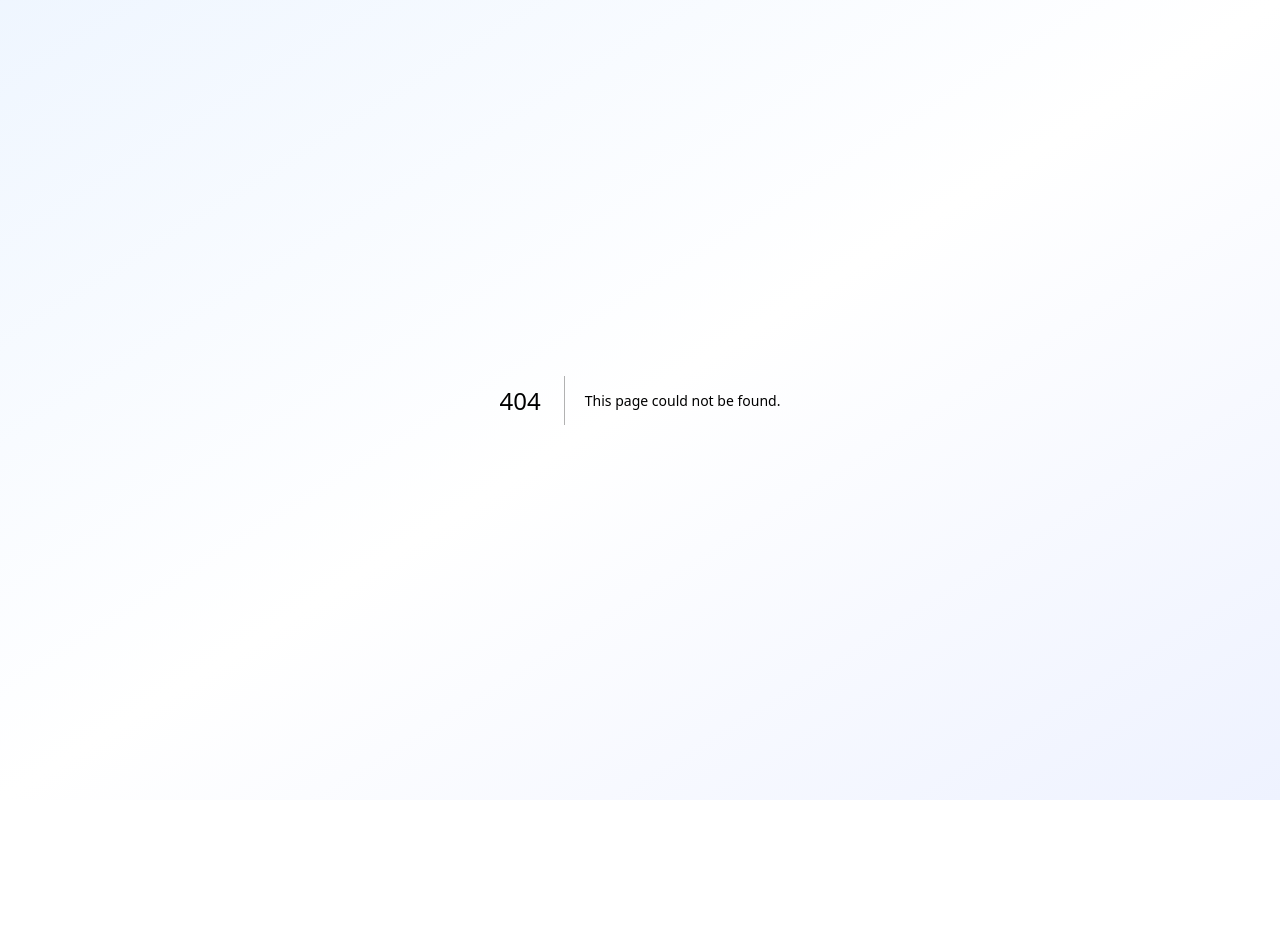
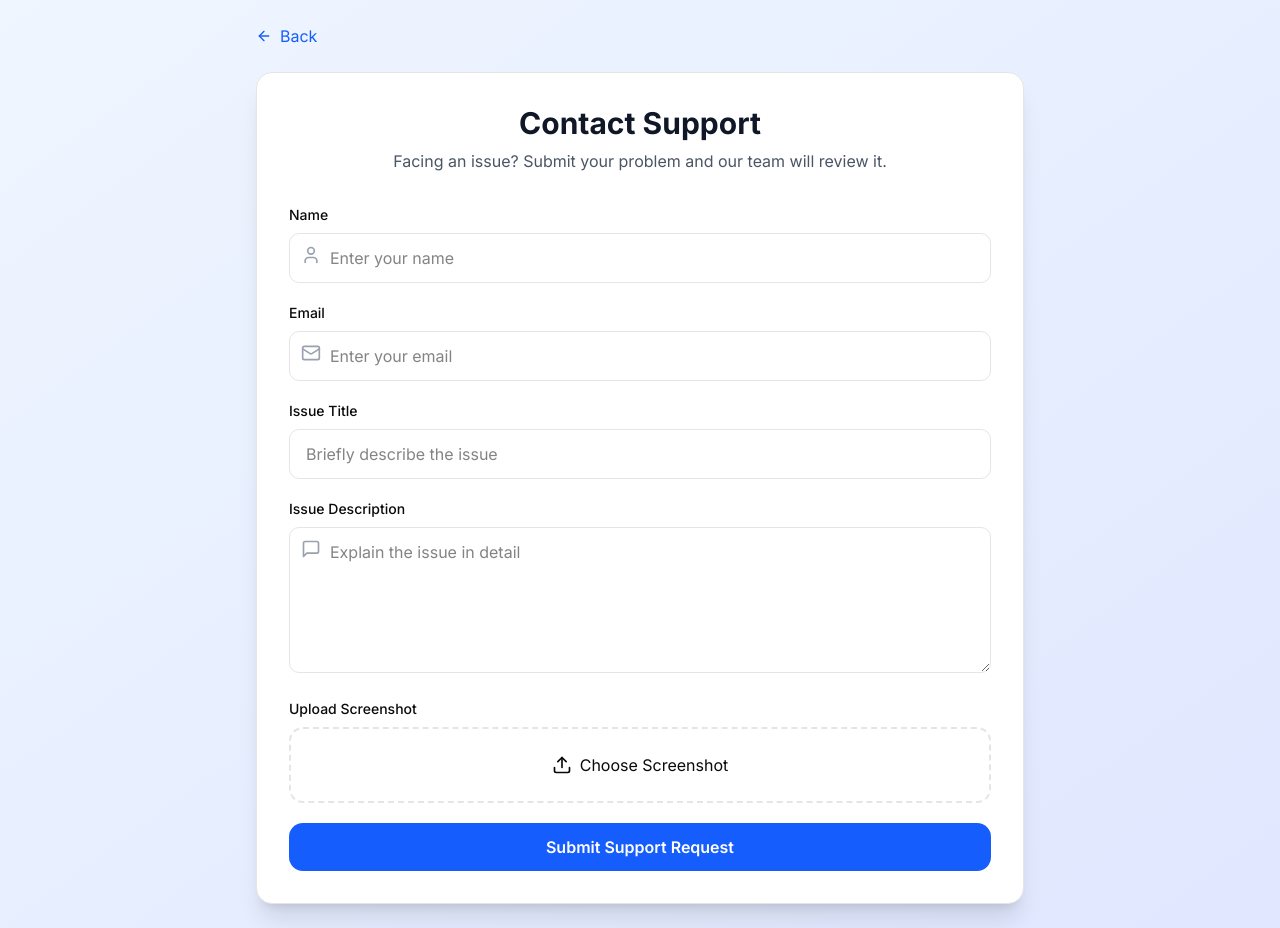
Before and after one commit to iyumtush/DOCCLG, a Next.js app in the folder DOCCLG-frontend/: page /support in a window 1280 px wide. Before the commit this address had no page. Before the commit the page ends 800 px from the top, so only its background shows below. Built offline with nearby package versions, Linux system fonts and the light colour scheme.

Commit message:
Add support page and improve UI

```diff
--- a/DOCCLG-frontend/src/app/page.tsx
+++ b/DOCCLG-frontend/src/app/page.tsx
@@ -1352,7 +1352,7 @@ onChange={(e) => {
                 {/* Additional Links */}
                 <div className="text-center space-y-2 pt-4 border-t">
                   <p className="text-sm text-gray-600">
-                    Need help? Contact IT Support
+                    Need help? Contact Support
                   </p>
                   <div className="flex justify-center space-x-4 text-xs">
                     <button
@@ -1362,7 +1362,13 @@ onChange={(e) => {
   Forgot Password?
 </button>
                     <span className="text-gray-300">|</span>
-                    <button className="text-blue-600 hover:underline">System Guide</button>
+                    <button
+                      type="button"
+                      className="text-blue-600 hover:underline"
+                      onClick={() => router.push('/support')}
+                    >
+                      Contact Support
+                    </button>
                   </div>
                 </div>
               </CardContent>
--- a/DOCCLG-frontend/src/app/page_backup.tsx
+++ /dev/null
@@ -1,6 +0,0 @@
-"use client";
-
-// Backup placeholder kept outside the active app flow.
-export default function PageBackup() {
-  return null;
-}
--- a/DOCCLG-frontend/src/app/page_broken_backup.tsx
+++ /dev/null
@@ -1,6 +0,0 @@
-"use client";
-
-// Backup placeholder kept outside the active app flow.
-export default function PageBrokenBackup() {
-  return null;
-}
--- a/DOCCLG-frontend/src/app/page_old.tsx
+++ /dev/null
@@ -1,6 +0,0 @@
-"use client";
-
-// Backup placeholder kept outside the active app flow.
-export default function PageOld() {
-  return null;
-}
--- /dev/null
+++ b/DOCCLG-frontend/src/app/support/page.tsx
@@ -0,0 +1,191 @@
+"use client";
+
+import { useState } from "react";
+import { toast } from "sonner";
+import { ArrowLeft, Upload, Mail, User, MessageSquare } from "lucide-react";
+import { useRouter } from "next/navigation";
+
+export default function SupportPage() {
+  const router = useRouter();
+
+  const [form, setForm] = useState({
+    name: "",
+    email: "",
+    title: "",
+    description: "",
+  });
+
+  const [loading, setLoading] = useState(false);
+  const [screenshot, setScreenshot] = useState<File | null>(null);
+
+  const handleSubmit = async () => {
+    try {
+      setLoading(true);
+
+      let screenshotUrl = "";
+
+      if (screenshot) {
+        const uploadData = new FormData();
+        uploadData.append("file", screenshot);
+
+        const uploadResponse = await fetch(
+          `${process.env.NEXT_PUBLIC_API_BASE}/api/upload`,
+          {
+            method: "POST",
+            body: uploadData,
+          }
+        );
+
+        const uploadResult = await uploadResponse.json();
+
+        if (uploadResult.success) {
+          screenshotUrl = uploadResult.url;
+        }
+      }
+
+      const response = await fetch(
+        `${process.env.NEXT_PUBLIC_API_BASE}/api/support`,
+        {
+          method: "POST",
+          headers: {
+            "Content-Type": "application/json",
+          },
+          body: JSON.stringify({
+            ...form,
+            screenshotUrl,
+          }),
+        }
+      );
+
+      const data = await response.json();
+
+      if (!response.ok) {
+        throw new Error(data.message || "Failed to submit request");
+      }
+
+      toast.success("Support request submitted successfully");
+
+      setForm({
+        name: "",
+        email: "",
+        title: "",
+        description: "",
+      });
+    } catch (error: any) {
+      toast.error(error.message || "Failed to submit support request");
+    } finally {
+      setLoading(false);
+    }
+  };
+
+  return (
+    <div className="min-h-screen bg-gradient-to-br from-blue-50 to-indigo-100 p-6">
+      <div className="max-w-3xl mx-auto">
+        <button
+          onClick={() => router.back()}
+          className="flex items-center gap-2 text-blue-600 hover:text-blue-800 mb-6"
+        >
+          <ArrowLeft className="w-4 h-4" />
+          Back
+        </button>
+
+        <div className="bg-white rounded-2xl shadow-xl p-8 border">
+          <h1 className="text-3xl font-bold text-center text-gray-900 mb-2">
+            Contact Support
+          </h1>
+
+          <p className="text-center text-gray-600 mb-8">
+            Facing an issue? Submit your problem and our team will review it.
+          </p>
+
+          <div className="space-y-5">
+            <div>
+              <label className="block text-sm font-medium mb-2">Name</label>
+              <div className="relative">
+                <User className="absolute left-3 top-3 w-5 h-5 text-gray-400" />
+                <input
+                  type="text"
+                  value={form.name}
+                  onChange={(e) => setForm({ ...form, name: e.target.value })}
+                  className="w-full border rounded-lg pl-10 pr-4 py-3"
+                  placeholder="Enter your name"
+                />
+              </div>
+            </div>
+
+            <div>
+              <label className="block text-sm font-medium mb-2">Email</label>
+              <div className="relative">
+                <Mail className="absolute left-3 top-3 w-5 h-5 text-gray-400" />
+                <input
+                  type="email"
+                  value={form.email}
+                  onChange={(e) => setForm({ ...form, email: e.target.value })}
+                  className="w-full border rounded-lg pl-10 pr-4 py-3"
+                  placeholder="Enter your email"
+                />
+              </div>
+            </div>
+
+            <div>
+              <label className="block text-sm font-medium mb-2">Issue Title</label>
+              <input
+                type="text"
+                value={form.title}
+                onChange={(e) => setForm({ ...form, title: e.target.value })}
+                className="w-full border rounded-lg px-4 py-3"
+                placeholder="Briefly describe the issue"
+              />
+            </div>
+
+            <div>
+              <label className="block text-sm font-medium mb-2">Issue Description</label>
+              <div className="relative">
+                <MessageSquare className="absolute left-3 top-3 w-5 h-5 text-gray-400" />
+                <textarea
+                  rows={5}
+                  value={form.description}
+                  onChange={(e) => setForm({ ...form, description: e.target.value })}
+                  className="w-full border rounded-lg pl-10 pr-4 py-3"
+                  placeholder="Explain the issue in detail"
+                />
+              </div>
+            </div>
+
+            <div>
+              <label className="block text-sm font-medium mb-2">Upload Screenshot</label>
+              <label className="flex items-center justify-center gap-2 border-2 border-dashed rounded-xl p-6 cursor-pointer hover:bg-gray-50">
+                <Upload className="w-5 h-5" />
+                <span>Choose Screenshot</span>
+                <input
+                  type="file"
+                  accept="image/*"
+                  className="hidden"
+                  onChange={(e) => {
+                    if (e.target.files?.[0]) {
+                      setScreenshot(e.target.files[0]);
+                    }
+                  }}
+                />
+              </label>
+              {screenshot && (
+                <p className="text-sm text-green-600 mt-2">
+                  Selected: {screenshot.name}
+                </p>
+              )}
+            </div>
+
+            <button
+              type="button"
+              onClick={handleSubmit}
+              disabled={loading}
+              className="w-full bg-blue-600 hover:bg-blue-700 disabled:opacity-50 text-white font-semibold py-3 rounded-xl"
+            >
+              {loading ? "Submitting..." : "Submit Support Request"}
+            </button>
+          </div>
+        </div>
+      </div>
+    </div>
+  );
+}
```
